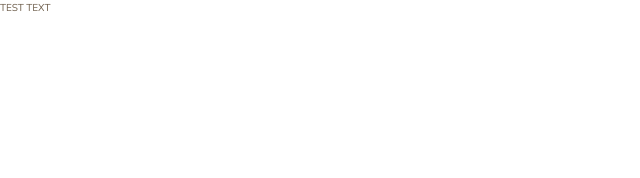
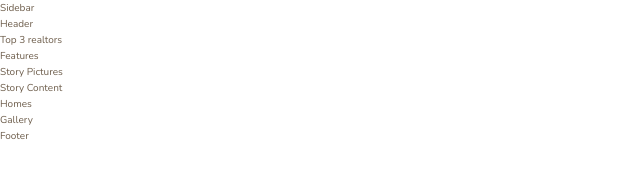
Before and after one commit to rnorman24/Nexter, a website: page index.html in a window 1280 px wide. Shown: the whole page, without its empty margins (0-640 px from the left). Drawn offline with nearby package versions, Linux system fonts and the light colour scheme.

Commit message:
add html sections

```diff
--- a/index.html
+++ b/index.html
@@ -12,6 +12,40 @@
         <title>nexter &mdash; your home, your freedom</title>
     </head>
     <body class="container">
-        TEST TEXT
+        <div class="sidebar">
+            Sidebar
+        </div>
+
+        <header class="header">
+            Header
+        </header>
+
+        <div class="realtors">
+            Top 3 realtors
+        </div>
+
+        <section class="features">
+            Features
+        </section>
+
+        <div class="story__pictures">
+            Story Pictures
+        </div>
+
+        <div class="story__content">
+            Story Content
+        </div>
+
+        <section class="homes">
+            Homes
+        </section>
+
+        <section class="gallery">
+            Gallery
+        </section>
+
+        <footer class="footer">
+            Footer
+        </footer>
     </body>
 </html>
```
